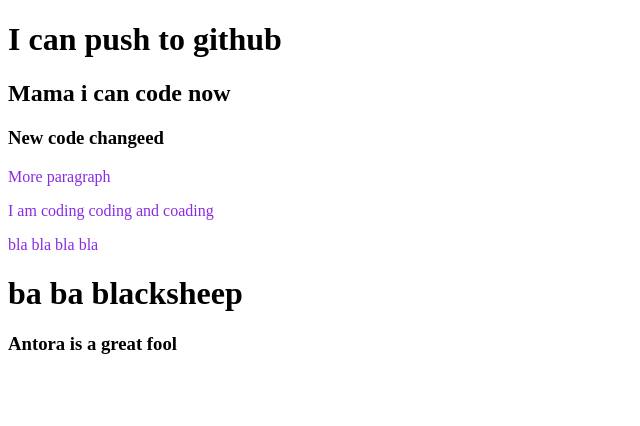
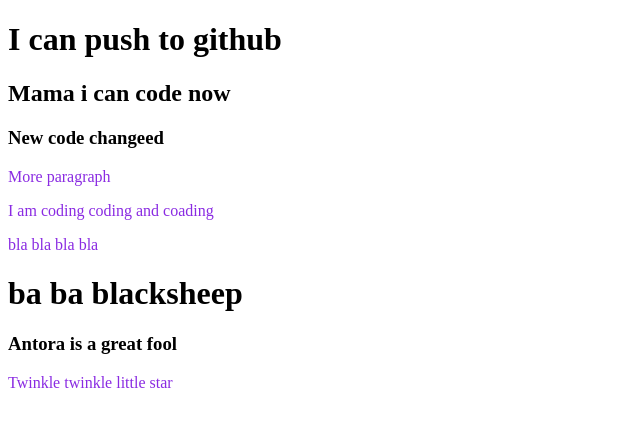
Before and after one commit to tashrifantora/My-Second-Repo, a plain HTML site: page Index.html in a window 1280 px wide. Shown: the whole page, without its empty margins (0-640 px from the left). Drawn offline with Linux system fonts and the light colour scheme.

Commit message:
Update Index.html

```diff
--- a/Index.html
+++ b/Index.html
@@ -16,5 +16,6 @@
     <p>bla bla bla bla</p>
     <h1>ba ba blacksheep</h1>
     <h3>Antora is a great fool</h3>
+    <p>Twinkle twinkle little star</p>
 </body>
 </html>
```
